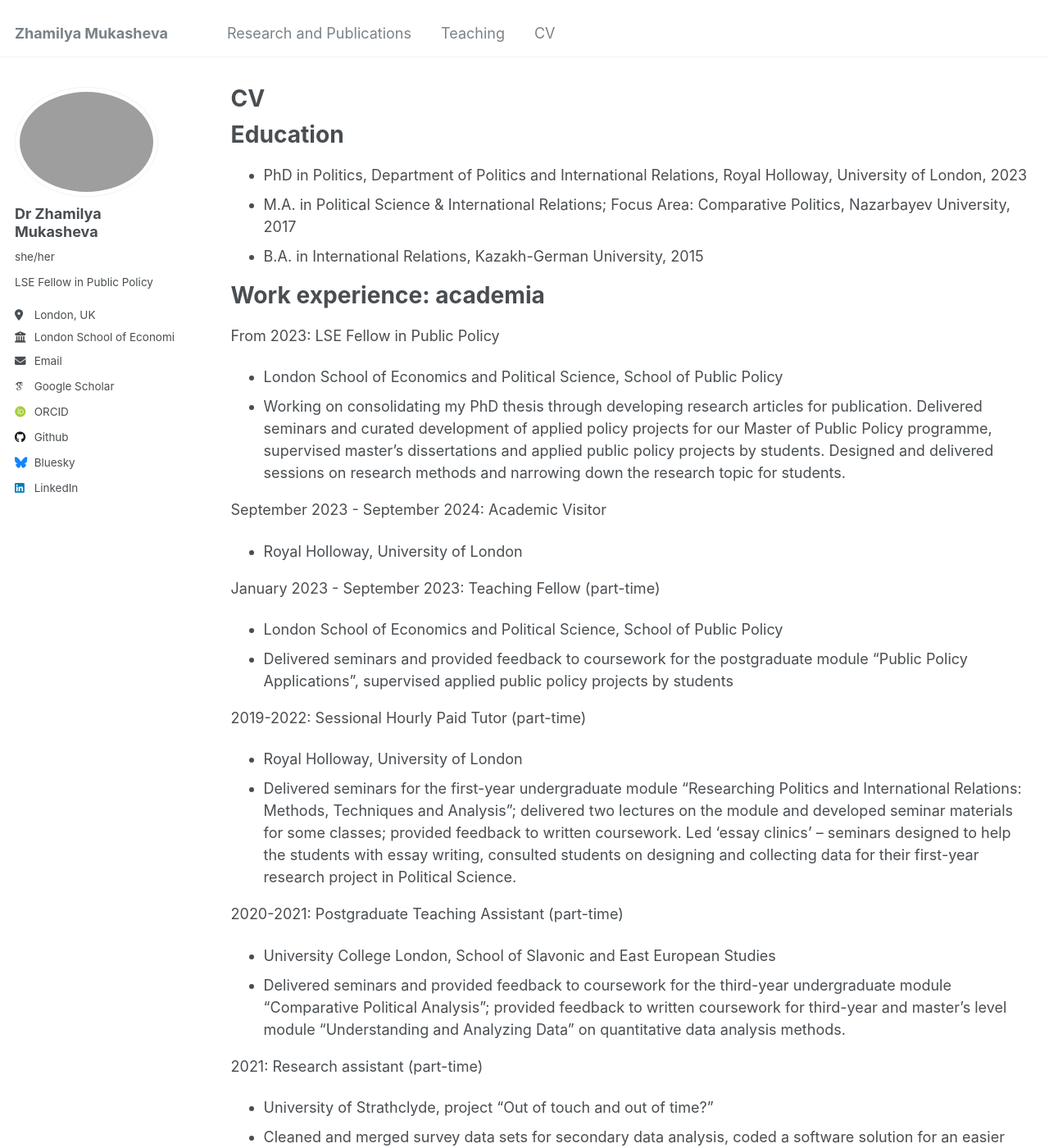
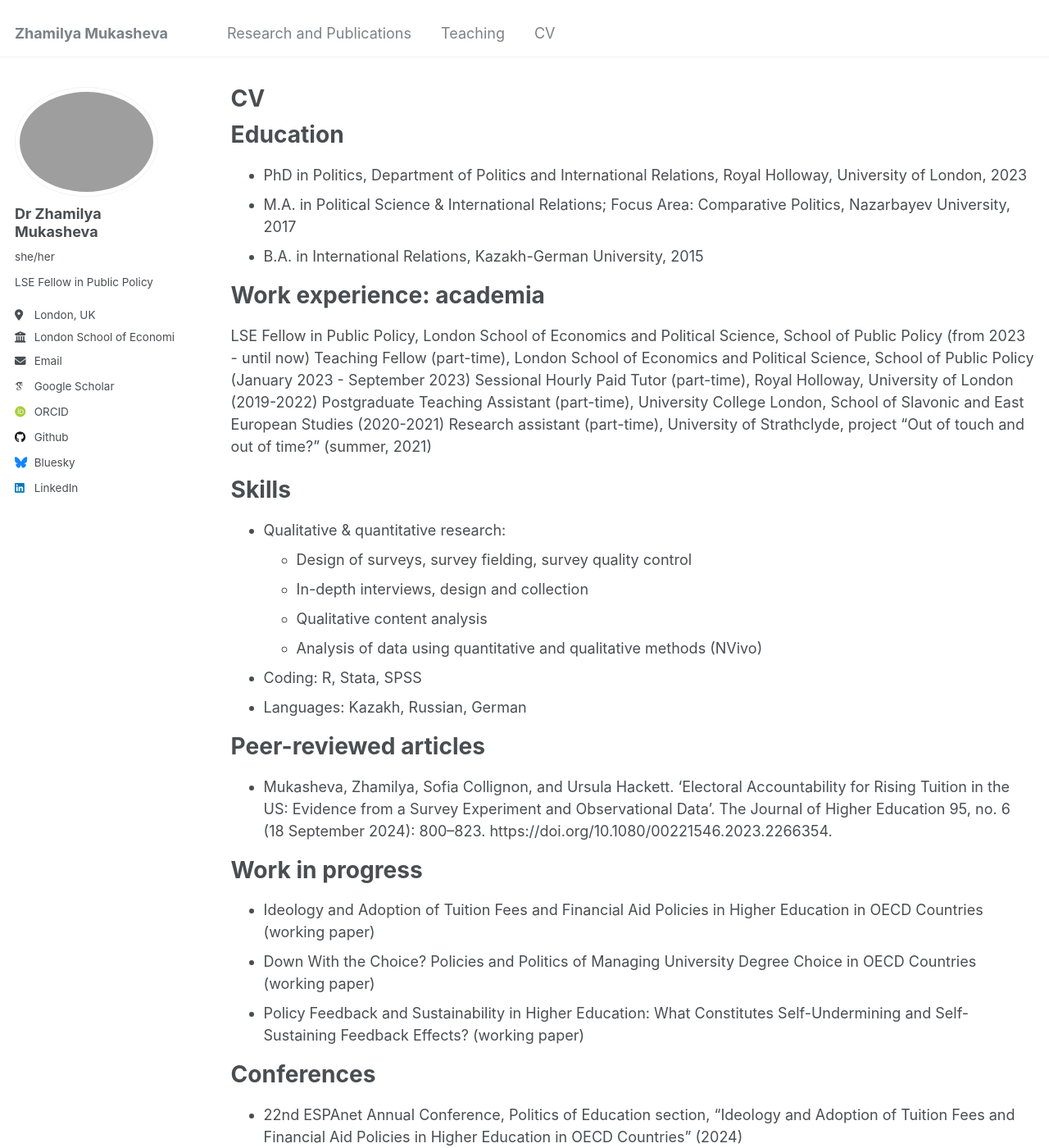
Before and after one commit to zhamilya-mukasheva/zhamilya-mukasheva, a Jekyll site: the page built from _pages/cv.md, in a window 1280 px wide and 1400 px high. Shown: the whole window at 82% size. Built offline with Jekyll 4.4.1, drawn with Linux system fonts in a browser that asks for light colours; some web fonts are replaced; some of the changed text lies outside the part shown.

Commit message:
Update cv.md

```diff
--- a/_pages/cv.md
+++ b/_pages/cv.md
@@ -17,28 +17,12 @@ Education
 
 Work experience: academia
 ======
-From 2023: LSE Fellow in Public Policy
-  * London School of Economics and Political Science, School of Public Policy
-  * Working on consolidating my PhD thesis through developing research articles for publication. Delivered seminars and curated development of applied policy projects for our Master of Public Policy programme, supervised master's dissertations and applied public policy projects by students. Designed and delivered sessions on research methods and narrowing down the research topic for students.
+LSE Fellow in Public Policy, London School of Economics and Political Science, School of Public Policy (from 2023 - until now)
+Teaching Fellow (part-time), London School of Economics and Political Science, School of Public Policy (January 2023 - September 2023)
+Sessional Hourly Paid Tutor (part-time), Royal Holloway, University of London (2019-2022)
+Postgraduate Teaching Assistant (part-time), University College London, School of Slavonic and East European Studies (2020-2021)
+Research assistant (part-time), University of Strathclyde, project "Out of touch and out of time?” (summer, 2021)
 
-September 2023 - September 2024: Academic Visitor
-  * Royal Holloway, University of London
-
-January 2023 - September 2023: Teaching Fellow (part-time)
-  * London School of Economics and Political Science, School of Public Policy
-  * Delivered seminars and provided feedback to coursework for the postgraduate module “Public Policy Applications”, supervised applied public policy projects by students
-
-2019-2022: Sessional Hourly Paid Tutor (part-time)
-  * Royal Holloway, University of London
-  * Delivered seminars for the first-year undergraduate module “Researching Politics and International Relations: Methods, Techniques and Analysis”; delivered two lectures on the module and developed seminar materials for some classes; provided feedback to written coursework. Led ‘essay clinics’ – seminars designed to help the students with essay writing, consulted students on designing and collecting data for their first-year research project in Political Science.
-
-2020-2021: Postgraduate Teaching Assistant (part-time)
-  * University College London, School of Slavonic and East European Studies
-  * Delivered seminars and provided feedback to coursework for the third-year undergraduate module “Comparative Political Analysis”; provided feedback to written coursework for third-year and master’s level module “Understanding and Analyzing Data” on quantitative data analysis methods.
-
-2021: Research assistant (part-time)
-  * University of Strathclyde, project "Out of touch and out of time?”
-  * Cleaned and merged survey data sets for secondary data analysis, coded a software solution for an easier transfer of data between SPSS and R
 
 Skills
 ======
```
Also changed, not shown: other parts of _pages/cv.md (+2 -9 lines).
